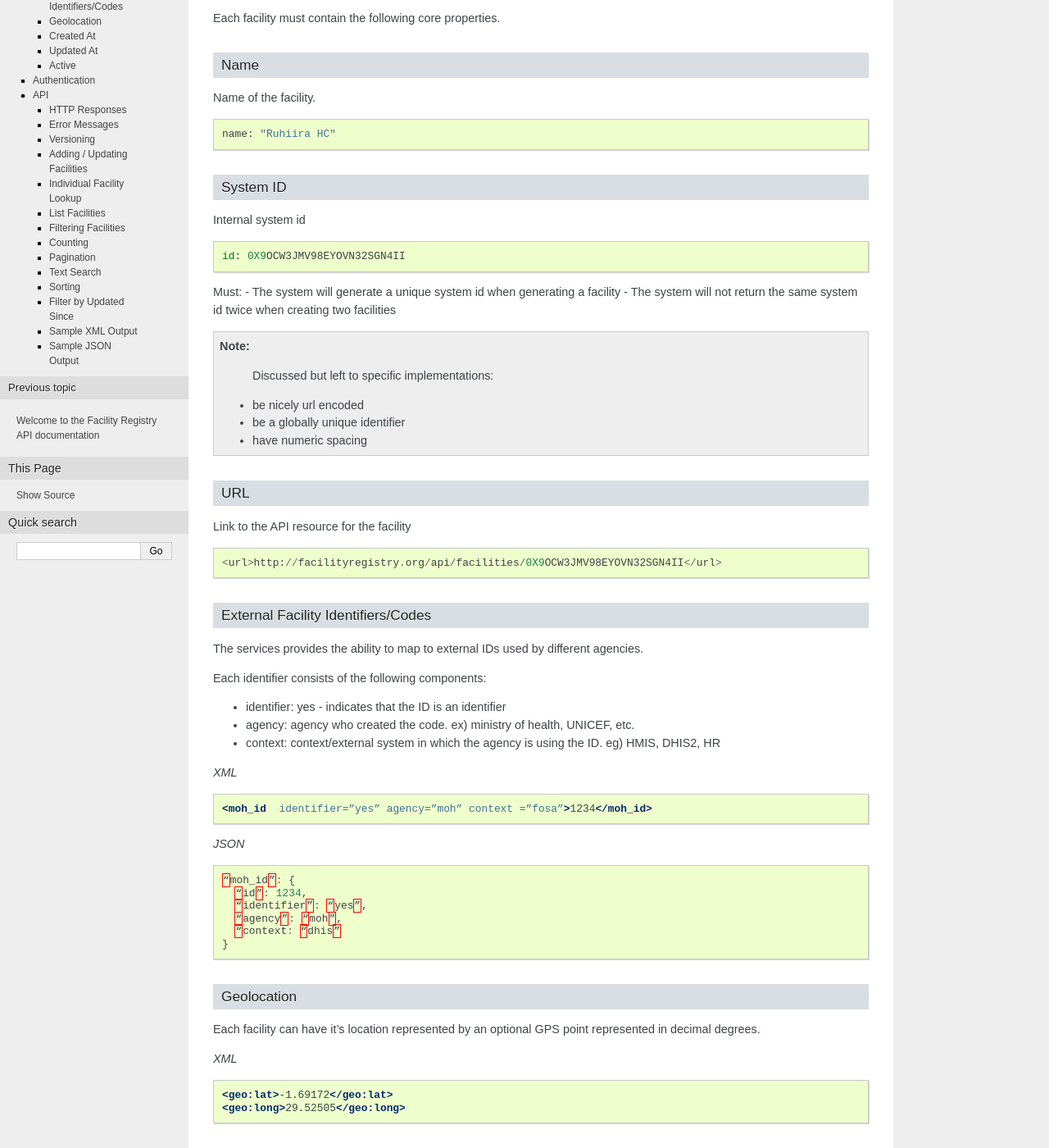
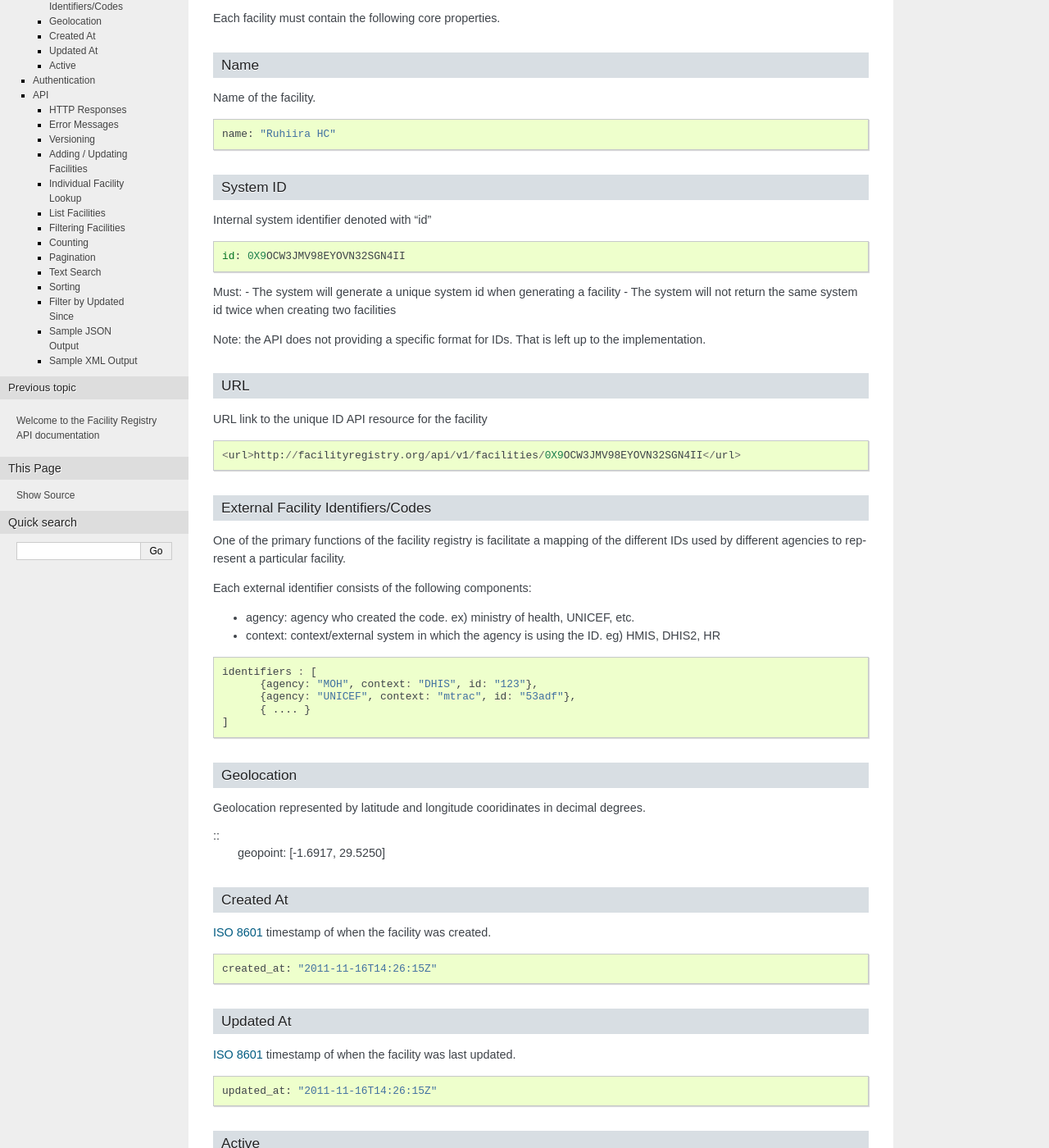
Before and after one commit to facilityregistry/fred-api, a Sphinx documentation site: the page built from docs/api_specifications.rst, in a window 1280 px wide and 1400 px high, scrolled down 199 px. Shown: the whole window at 82% size. Built offline with Sphinx 7.4.7, drawn with Linux system fonts in a browser that asks for light colours; some of the changed text lies outside the part shown.

Commit message:
updates towards 1

```diff
--- a/docs/api_specifications.rst
+++ b/docs/api_specifications.rst
@@ -20,7 +20,7 @@ Name of the facility.
 System ID
 ~~~~~~~~~
 
-Internal system id
+Internal system identifier denoted with "id"
 
 ::
 
@@ -30,64 +30,44 @@ Must:
 - The system will generate a unique system id when generating a facility
 - The system will not return the same system id twice when creating two facilities
 
-.. Note::
-
-   Discussed but left to specific implementations:
-
-  - be nicely url encoded
-  - be a globally unique identifier
-  - have numeric spacing
+Note: the API does not providing a specific format for IDs.  That is left up to the implementation.
 
 URL
 ~~~
 
-Link to the API resource for the facility
+URL link to the unique ID API resource for the facility
 
 ::
 
-  <url>http://facilityregistry.org/api/facilities/0X9OCW3JMV98EYOVN32SGN4II</url>
+  <url>http://facilityregistry.org/api/v1/facilities/0X9OCW3JMV98EYOVN32SGN4II</url>
 
 External Facility Identifiers/Codes
 ~~~~~~~~~~~~~~~~~~~~~~~~~~~~~~~~~~~
 
-The services provides the ability to map to external IDs used by different agencies.
+One of the primary functions of the facility registry is facilitate a mapping of the different IDs
+used by different agencies to represent a particular facility.
 
-Each identifier consists of the following components:
+Each external identifier consists of the following components:
 
-- identifier: yes - indicates that the ID is an identifier
 - agency: agency who created the code.  ex) ministry of health, UNICEF, etc.
 - context: context/external system in which the agency is using the ID.  eg) HMIS, DHIS2, HR
 
-*XML*
-
-.. code-block:: xml
-
-  <moh_id  identifier=”yes” agency=”moh” context =”fosa”>1234</moh_id>
-
-*JSON*
-
 .. code-block:: javascript
 
-  “moh_id”: {
-    “id”: 1234,
-    “identifier”: “yes”,
-    “agency”: “moh”,
-    “context: “dhis”
-  }
+  identifiers : [
+        {agency: "MOH", context: "DHIS", id: "123"},
+        {agency: "UNICEF", context: "mtrac", id: "53adf"},
+        { .... }
+  ]
 
 
 Geolocation
 ~~~~~~~~~~~
 
-Each facility can have it’s location represented by an optional GPS point represented in decimal degrees.
+Geolocation represented by latitude and longitude cooridinates in decimal degrees.
 
-*XML*
-
-.. code-block:: xml
-
-  <geo:lat>-1.69172</geo:lat>
-  <geo:long>29.52505</geo:long>
-
+::
+  geopoint: [-1.6917, 29.5250]
 
 Created At
 ~~~~~~~~~~
@@ -156,7 +136,14 @@ Optional Verbose Error messages
 Versioning
 ~~~~~~~~~~
 
-Headers vs. URL TBD
+`Semantic versioning <http://semver.org/>`_.  (X.Y.Z) where X is the major version, Y the minor and Z the patch version.  Minor version Y must be incremented if a new backwards compatible functionality is introduced to the API.  A major version X must be incremented if any backwards incompatible changes are introduced to the public API.
+
+The major version must be exposed in the URL.  Note: the URL pattern may vary by implementation.
+
+::
+  /api/v1/facilities
+
+All prior versions still supported by the code should be exposed by its own URL.
 
 Adding / Updating Facilities
 ~~~~~~~~~~~~~~~~~~~~~~~~~~~~~~~~~~~~~~~~~~~~~~~~~~
@@ -201,17 +188,9 @@ List Facilities
 ~~~~~~~~~~~~~~~
 ::
 
-  GET /facilities.json/xml
+  GET /facilities.json
 
-Returns the list of facilities in json or xml format.
-
-**Format Suffix**
-
-Defines the whether the document is returned in XML or json.
-
-::
-
-  /facilities.xml -> returns an xml document
+Returns the list of facilities in json.
 
 **Properties**
 
@@ -234,8 +213,6 @@ Results return a meta block of summary resultset data to make client application
         previous: null,
         total_count: 29
     },
-
-
 
 
 Filtering Facilities
@@ -316,17 +293,18 @@ Filter by Updated Since
 
 Returns facilities updated since a particular data expressed in the `ISO 8601 <http://en.wikipedia.org/wiki/ISO_8601/>`_ format.
 
+Sample JSON Output
+~~~~~~~~~~~~~~~~~~
+
+.. literalinclude:: facilities.json
+   :language: javascript
+   :linenos:
+
+
+
 Sample XML Output
 ~~~~~~~~~~~~~~~~~
 
 .. literalinclude:: facilities.xml
    :language: xml
    :linenos:
-
-
-Sample JSON Output
-~~~~~~~~~~~~~~~~~~
-
-.. literalinclude:: facilities.json
-   :language: javascript
-   :linenos:
```
Also changed, not shown: other parts of docs/api_specifications.rst (+1 -1 lines).
